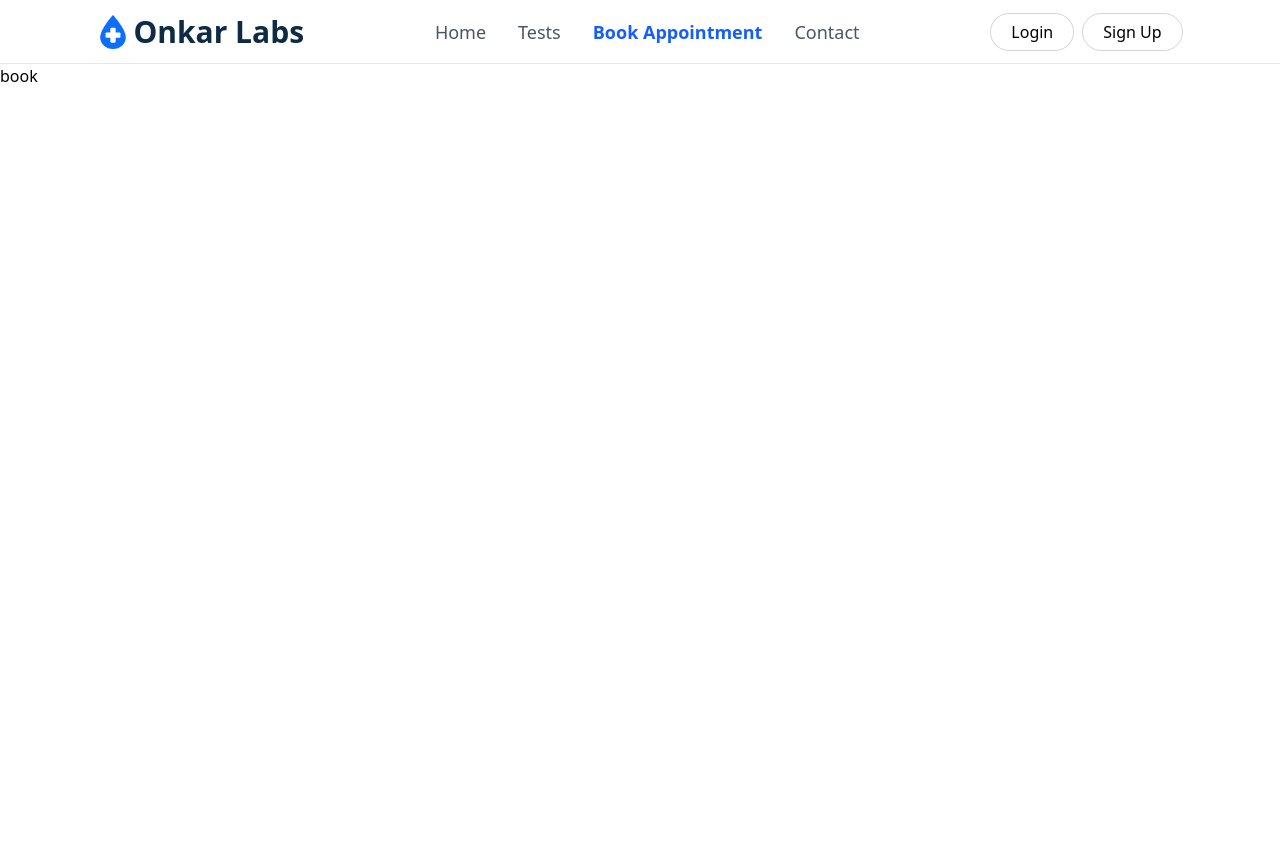
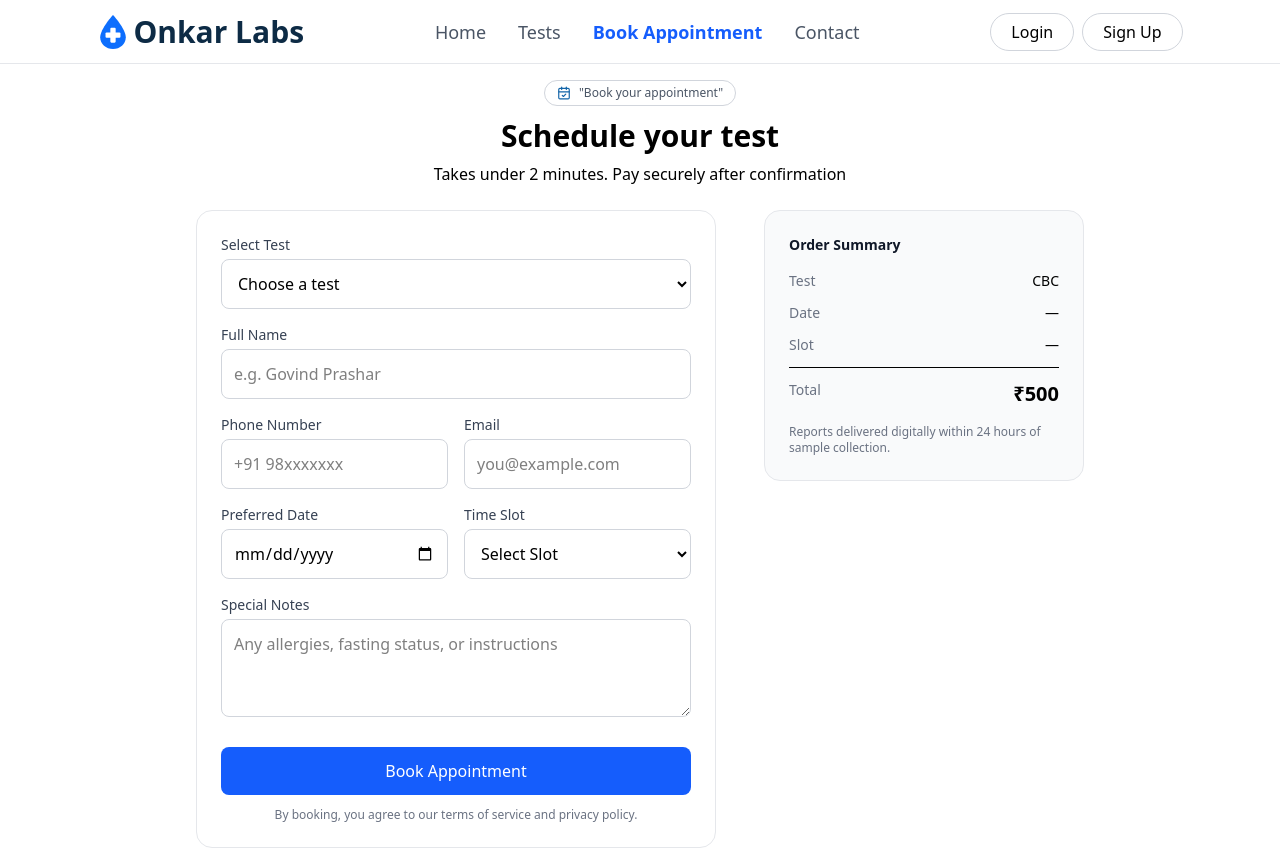
Before and after one commit to govi-nd/Onkar_lab, a Next.js app: page /book in a window 1280 px wide. Before the commit the page ends 800 px from the top, so only its background shows below. Built offline with nearby package versions, Linux system fonts and the light colour scheme.

Commit message:
Completing Booking section UI

```diff
--- a/app/book/page.tsx
+++ b/app/book/page.tsx
@@ -1,7 +1,214 @@
-export default function(){
-    return(
-        <div>
-            book
+export default function () {
+  return (
+    <div>
+      <BookComponent />
+    </div>
+  );
+}
+function BookComponent() {
+  return (
+    <>
+      <div className=" mt-4 text-center">
+        <div className="mx-auto w-fit flex items-center justify-center gap-2 rounded-full border border-gray-300 bg-white px-3 py-1 text-xs font-medium text-gray-600">
+          <svg
+            xmlns="http://www.w3.org/2000/svg"
+            width="24"
+            height="24"
+            viewBox="0 0 24 24"
+            fill="none"
+            stroke="oklch(49.4% .131 250)"
+            strokeWidth="2"
+            strokeLinecap="round"
+            strokeLinejoin="round"
+            className="lucide lucide-calendar-check h-3.5 w-3.5 text-primary"
+            aria-hidden="true"
+          >
+            <path d="M8 2v4"></path>
+            <path d="M16 2v4"></path>
+            <rect width="18" height="18" x="3" y="4" rx="2"></rect>
+            <path d="M3 10h18"></path>
+            <path d="m9 16 2 2 4-4"></path>
+          </svg>
+          "Book your appointment"
         </div>
-    )
+        <h1 className="text-3xl font-bold mt-3 text-[oklch(20% .03 250)] ">
+          Schedule your test
+        </h1>
+        <p className="mt-2 test-sm text-[oklch(50% .02 250)]">
+          Takes under 2 minutes. Pay securely after confirmation
+        </p>
+      </div>
+
+        <div className="grid grid-cols-[520px_320px] gap-12 justify-center mt-6">
+          <form
+            noValidate
+            className="mx-auto w-full max-w-[520px] rounded-2xl border border-gray-200 bg-white p-6 "
+          >
+            {/* Select Test */}
+            <div className="mb-4">
+              <label className="mb-1 block text-sm font-medium text-gray-700">
+                Select Test
+              </label>
+              <select className="w-full rounded-lg border border-gray-300 p-3">
+                <option>Choose a test</option>
+                <option>CBC - ₹500</option>
+                <option>Liver Function - ₹1200</option>
+                <option>Blood Sugar - ₹300</option>
+              </select>
+            </div>
+
+            {/* Full Name */}
+            <div className="mb-4">
+              <label className="mb-1 block text-sm font-medium text-gray-700">
+                Full Name
+              </label>
+              <input
+                type="text"
+                placeholder="e.g. Govind Prashar"
+                className="w-full rounded-lg border border-gray-300 p-3"
+              />
+            </div>
+
+            <div className="grid gap-4 sm:grid-cols-2">
+              {/* Phone */}
+              <div>
+                <label className="mb-1 block text-sm font-medium text-gray-700">
+                  Phone Number
+                </label>
+                <input
+                  type="tel"
+                  placeholder="+91 98xxxxxxx"
+                  className="w-full rounded-lg border border-gray-300 p-3"
+                />
+              </div>
+
+              {/* Email */}
+              <div>
+                <label className="mb-1 block text-sm font-medium text-gray-700">
+                  Email
+                </label>
+                <input
+                  type="email"
+                  placeholder="you@example.com"
+                  className="w-full rounded-lg border border-gray-300 p-3"
+                />
+              </div>
+            </div>
+
+            <div className="mt-4 grid gap-4 sm:grid-cols-2">
+              {/* Date */}
+              <div>
+                <label className="mb-1 block text-sm font-medium text-gray-700">
+                  Preferred Date
+                </label>
+                <input
+                  type="date"
+                  className="w-full rounded-lg border border-gray-300 p-3"
+                />
+              </div>
+
+              {/* Time Slot */}
+              <div>
+                <label className="mb-1 block text-sm font-medium text-gray-700">
+                  Time Slot
+                </label>
+                <select className="w-full rounded-lg border border-gray-300 p-3">
+                  <option>Select Slot</option>
+                  <option>09:00 AM</option>
+                  <option>11:00 AM</option>
+                  <option>01:00 PM</option>
+                  <option>03:00 PM</option>
+                  <option>05:00 PM</option>
+                </select>
+              </div>
+            </div>
+
+            {/* Notes */}
+            <div className="mt-4">
+              <label className="mb-1 block text-sm font-medium text-gray-700">
+                Special Notes
+              </label>
+              <textarea
+                rows={3}
+                placeholder="Any allergies, fasting status, or instructions"
+                className="w-full rounded-lg border border-gray-300 p-3"
+              />
+            </div>
+
+            {/* Submit */}
+            <button
+              type="submit"
+              className="mt-6 w-full rounded-lg bg-blue-600 py-3 font-medium text-white transition hover:bg-blue-700"
+            >
+              Book Appointment
+            </button>
+
+            <p className="mt-3 text-center text-xs text-gray-500">
+              By booking, you agree to our terms of service and privacy policy.
+            </p>
+          </form>
+
+          <aside className="h-fit  rounded-2xl border border-gray-200 bg-gray-50 p-6">
+            <h3 className="text-sm font-semibold text-gray-900">
+              Order Summary
+            </h3>
+
+            <div className="mt-4 space-y-3 text-sm">
+              <div className="flex justify-between">
+                <span className="text-gray-500">Test</span>
+                <span className="font-medium">CBC</span>
+              </div>
+
+              <div className="flex justify-between">
+                <span className="text-gray-500">Date</span>
+                <span className="font-medium">—</span>
+              </div>
+
+              <div className="flex justify-between">
+                <span className="text-gray-500">Slot</span>
+                <span className="font-medium">—</span>
+              </div>
+
+              <hr />
+
+              <div className="flex justify-between">
+                <span className="text-gray-500">Total</span>
+                <span className="text-xl font-bold">₹500</span>
+              </div>
+            </div>
+
+            <p className="mt-4 text-xs text-gray-500">
+              Reports delivered digitally within 24 hours of sample collection.
+            </p>
+          </aside>
+        </div>
+
+    </>
+  );
 }
+function Field({
+  label,
+  error,
+  children,
+}: {
+  label: string;
+  error?: string;
+  children: React.ReactNode;
+}) {
+  return (
+    <div className="mb-4 grid gap-1.5">
+      <Label className="text-sm font-medium text-foreground">{label}</Label>
+      {children}
+      {error && <p className="text-xs text-destructive">{error}</p>}
+    </div>
+  );
+}
+
+function Row({ label, value }: { label: string; value: string }) {
+  return (
+    <div className="flex items-start justify-between gap-3">
+      <span className="text-muted-foreground">{label}</span>
+      <span className="text-right font-medium text-foreground">{value}</span>
+    </div>
+  );
+}
--- a/package.json
+++ b/package.json
@@ -11,7 +11,10 @@
   "dependencies": {
     "next": "16.2.7",
     "react": "19.2.4",
-    "react-dom": "19.2.4"
+    "react-dom": "19.2.4",
+    "react-widgets": "^5.8.6",
+    "xod": "^1.11.3",
+    "zod": "^4.4.3"
   },
   "devDependencies": {
     "@tailwindcss/postcss": "^4",
```
Also changed, not shown: 1 other file (tests, documents, lock files or other folders).
